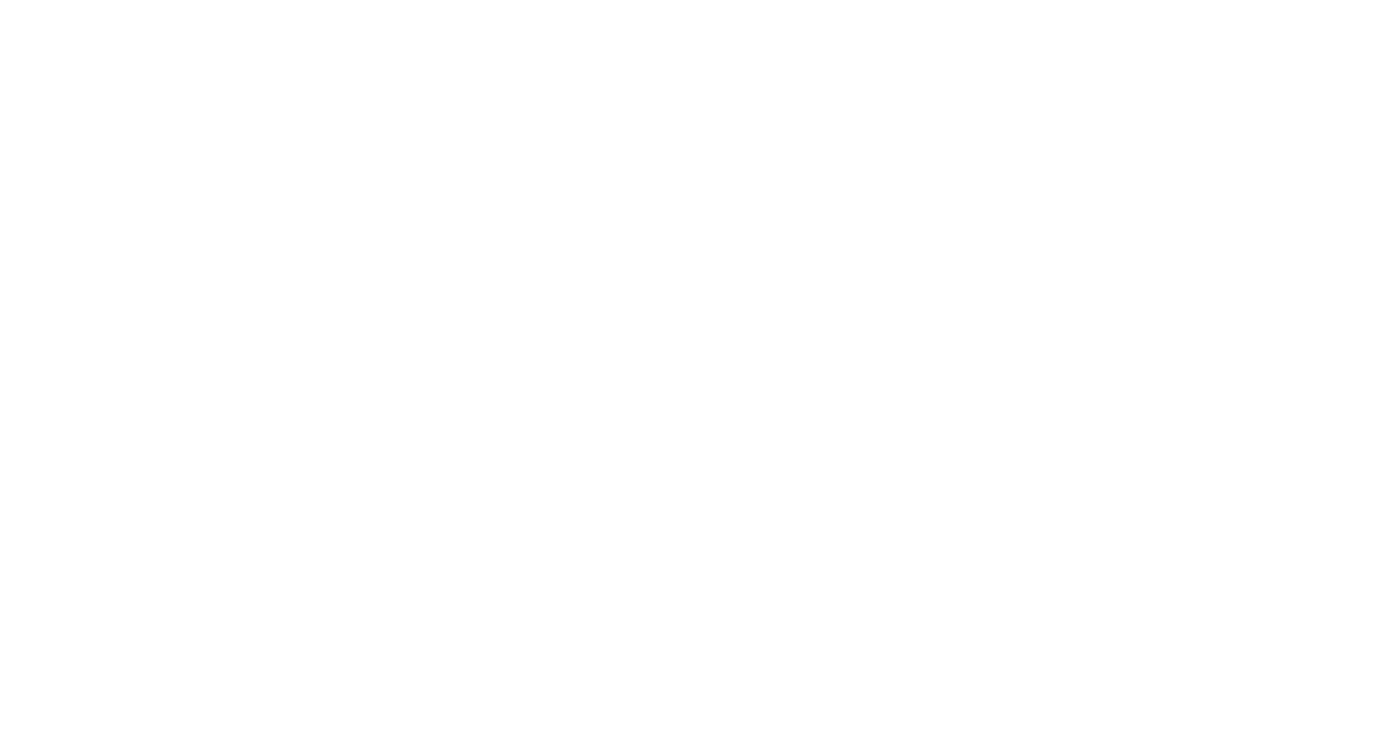
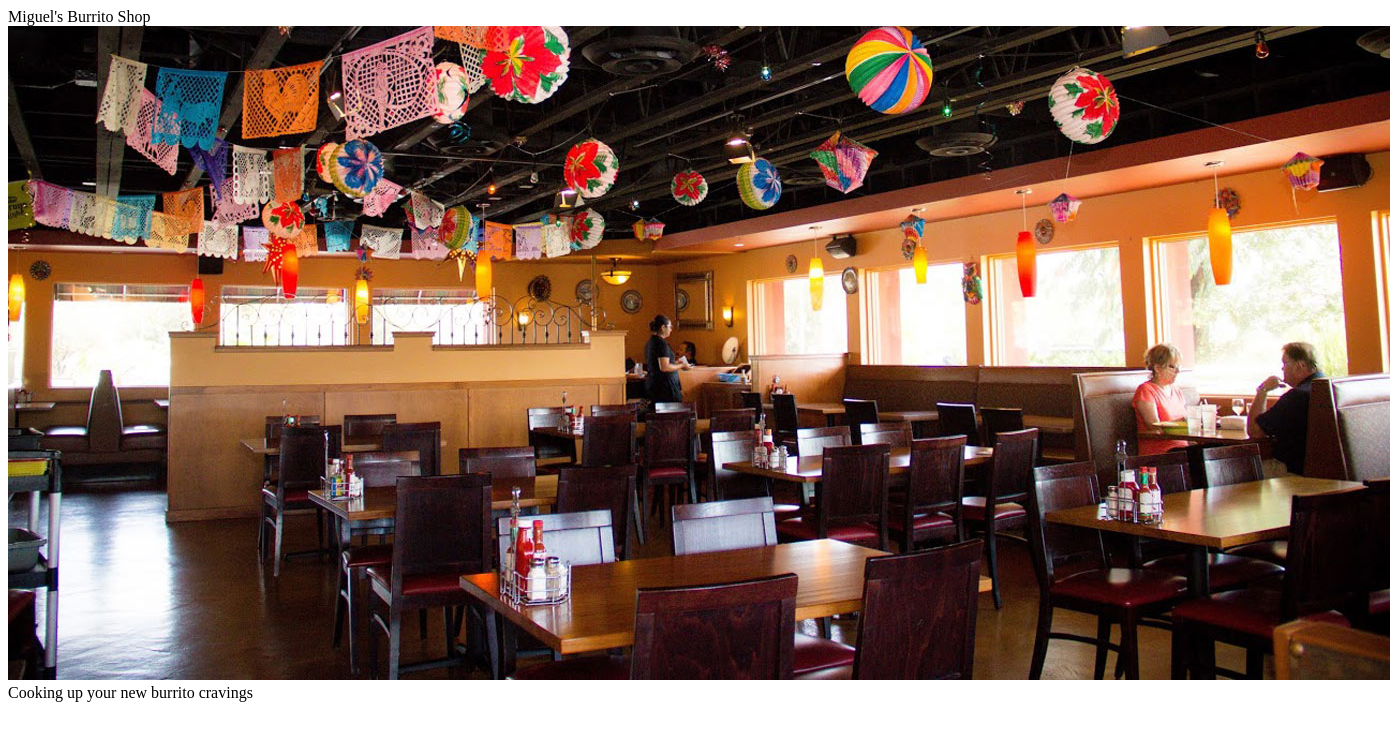
Before and after one commit to MichaelAlexanderBryant/restaurant-page, a website built with webpack: page dist/index.html in a window 1280 px wide. Shown: the whole page, 1390 px wide, since content can reach past the window. Built offline with nearby package versions, Linux system fonts and the light colour scheme.

Commit message:
Add homepage content, initialize JS pages

```diff
--- /dev/null
+++ b/src/homepage.js
@@ -0,0 +1,26 @@
+function addBanner() {
+    const bannerDiv = document.createElement("div");
+    bannerDiv.textContent = "Miguel's Burrito Shop";
+    return bannerDiv;
+};
+
+function addImage() {
+    const restaurantPhoto = document.createElement("img");
+    restaurantPhoto.src = "./img/photo.jpg";
+    return restaurantPhoto;
+};
+
+function addHeadline() {
+    const headlineDiv = document.createElement("div");
+    headlineDiv.textContent = "Cooking up your new burrito cravings";
+    return headlineDiv;
+}
+
+function initializeHomepage() {
+    const contentDiv = document.getElementById("content");
+    contentDiv.appendChild(addBanner());
+    contentDiv.appendChild(addImage());
+    contentDiv.appendChild(addHeadline());
+};
+
+export {initializeHomepage};
--- a/src/index.js
+++ b/src/index.js
@@ -1 +1,3 @@
-console.log("Hello World");
+import { initializeHomepage } from "./homepage";
+
+initializeHomepage();
--- a/webpack.config.js
+++ b/webpack.config.js
@@ -1,9 +1,10 @@
 const path = require('path');
 
 module.exports = {
-  entry: './src/index.js',
-  output: {
-    filename: 'main.js',
-    path: path.resolve(__dirname, 'dist'),
-  },
+    mode: "production",
+    entry: './src/index.js',
+    output: {
+        filename: 'main.js',
+        path: path.resolve(__dirname, 'dist')
+    },
 };
```
Also changed, not shown: dist/img/photo.jpg (added), dist/index.html, dist/main.js, src/contact.js (added), src/menu.js (added).
